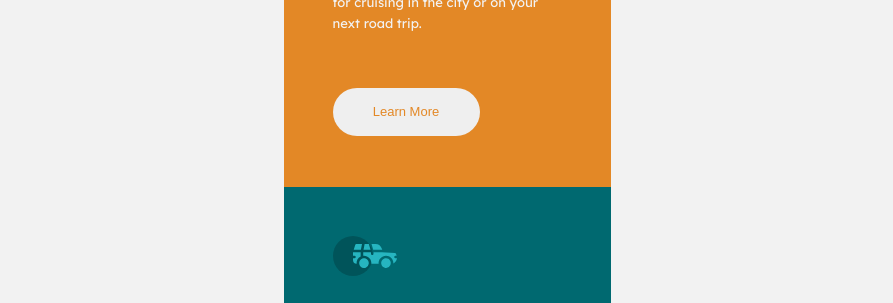
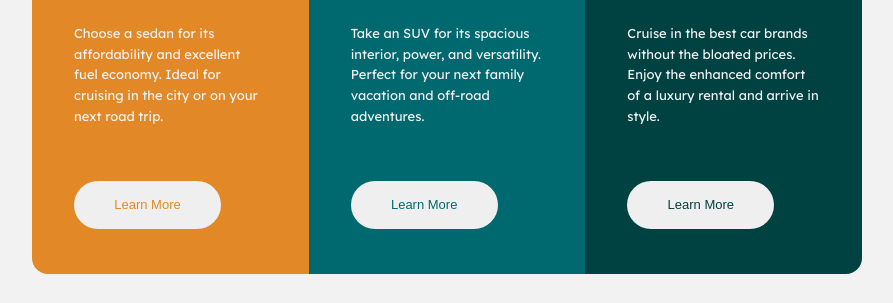
Before and after one commit to deck1801/Front--End-Challenge-3, a plain HTML site: page index.html in a window 1280 px wide. Shown: the part 342-645 px from the top of the page, without its empty margins (193-1086 px from the left). Drawn offline with Linux system fonts and the light colour scheme.

Commit message:
Project Completed

```diff
--- a/app/css/_global.scss
+++ b/app/css/_global.scss
@@ -15,6 +15,10 @@ body{
     font-size:0.75rem;
     line-height: 1.3rem;
 
+    @include breakpoint-up(large){
+        display:block;
+    }
+
 }
 
 h1,h2,h3{
--- a/app/css/_main.scss
+++ b/app/css/_main.scss
@@ -6,6 +6,17 @@
     flex-direction: column;
     border-radius: 1rem;
     background:none;
+    @include breakpoint-up(large){
+        flex-direction: row;
+        position: absolute;
+        margin: 0 auto;
+        top:50%;
+        left:50%;
+        transform: translate(-50%,-50%);
+        width: 51.875rem;
+        height: 28.125rem;
+
+    }
 
 
     .sec{
@@ -13,7 +24,7 @@
         height:27.5625rem;
         display: flex;
         flex-direction: column;
-        padding:3.0625rem;
+        padding:2.625rem;
 
 
 
@@ -22,6 +33,10 @@
             height: 2.625rem;
             margin-bottom: 2.5625rem;
 
+            @include breakpoint-up(large){
+                margin-bottom: 2.3125rem;
+            }
+
         }
 
         h2{
@@ -29,6 +44,10 @@
             color: $VeryLightGray;
             margin-bottom: 2.4375rem;
             font-family: 'Big Shoulders Display', cursive;
+
+            @include breakpoint-up(large){
+                margin-bottom: 2.1875rem;
+            }
         }
 
         p{
@@ -36,6 +55,10 @@
             font-family: 'Lexend Deca', sans-serif;
             color: $VeryLightGray;
             margin-bottom: 3.375rem;
+
+            @include breakpoint-down{
+                margin-bottom: 4.8125rem
+            }
         }
 
         .btn{
@@ -55,6 +78,13 @@
             border-top-right-radius: 1rem;
             margin-top: 5.5rem;
 
+            @include breakpoint-up(large){
+                margin: 0;
+                border-bottom-left-radius: 1rem;
+                border-top-right-radius: 0;
+
+            }
+
 
         }
         &:nth-child(2){
@@ -71,6 +101,12 @@
                 color: $VeryDarkCyan;
             }
             margin-bottom: 5.5rem;
+
+            @include breakpoint-up(large){
+                margin: 0;
+                border-bottom-left-radius: 0;
+                border-top-right-radius: 1rem;
+            }
         }
     }
 
--- /dev/null
+++ b/app/css/_mixins.scss
@@ -0,0 +1,17 @@
+
+//creating breakpoints
+
+$breakpoints-up:("medium":"40em","large":"64em","xlarge":"87.5em");
+$breakpoints-down:("small":"39.375em","medium":"63.9375em","large":"87.437em");
+
+@mixin breakpoint-up($size){
+    @media(min-width: map-get($breakpoints-up,$size)){
+        @content;
+    }
+}
+
+@mixin breakpoint-down($size){
+    @media(max-width:map-get($breakpoints-down,$size)){
+        @content;
+    }
+}
--- a/app/css/style.scss
+++ b/app/css/style.scss
@@ -1,3 +1,4 @@
+@import "mixins";
 @import "variable";
 @import "global";
 @import "main";
```
Also changed, not shown: dist/style.css, 1 other file.
